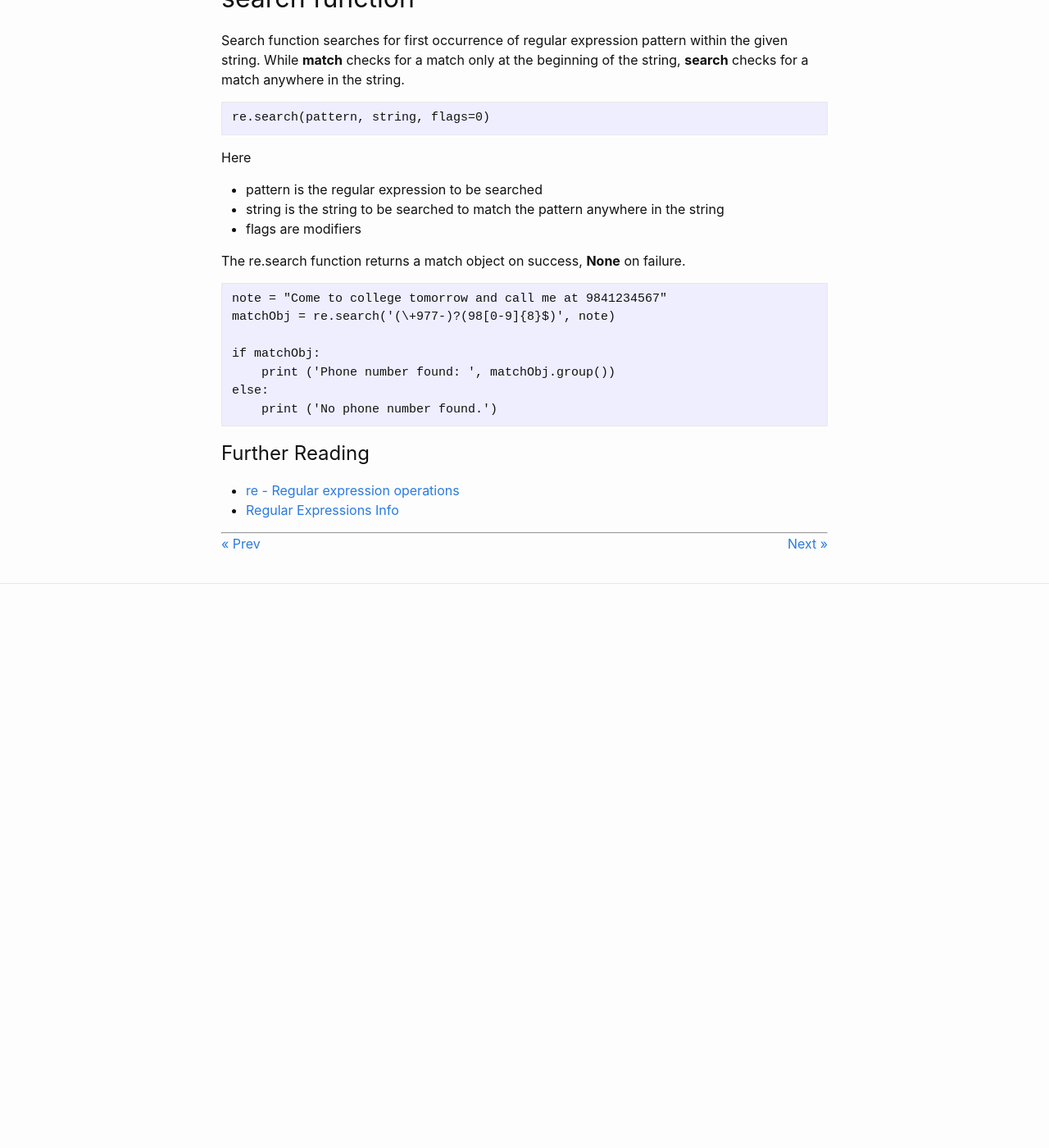
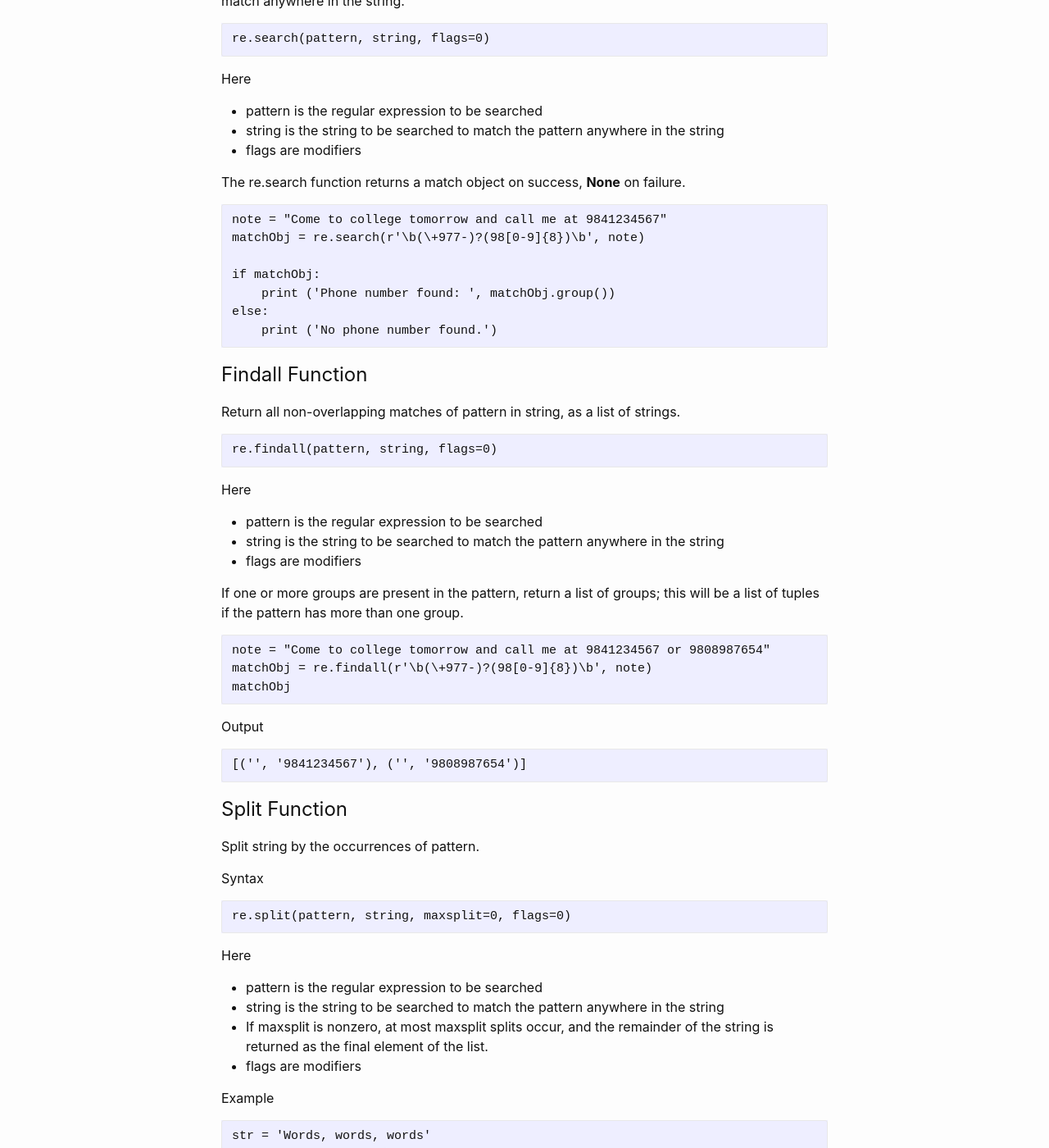
Before and after one commit to dwit013/dwit013.github.io, a Jekyll site: the page built from module/7/regular-expressions.md, in a window 1280 px wide and 1400 px high, scrolled down 3276 px. Shown: the whole window at 82% size. Built offline with Jekyll 4.4.1, drawn with Linux system fonts in a browser that asks for light colours; our own code applies the rules of GitHub Pages for plain Markdown files; before the commit the page ends 4048 px from its top, so only the background shows below that; some of the changed text lies outside the part shown.

```diff
--- a/module/7/regular-expressions.md
+++ b/module/7/regular-expressions.md
@@ -17,9 +17,9 @@ The expression is a string of characters. There are two types of characters:
 * Meta characters which have a special meaning, example square brackets ([])
 * Regular characters which have a literal meaning, example lowercase characters ('a')
 
-## Example
+# Example
 
-Say you want to search for cellphone numbers in a document full of text. You would define a regular expression for it as `(\+977-)?98[0-9]{8}$`.
+Say you want to search for cellphone numbers in a document full of text. You would define a regular expression for it as `\b(\+977-)?98[0-9]{8}\b`.
 
 * It matches cellnumbers starting with +977- or 98, and
 * Having 8 digits after 98.
@@ -28,14 +28,14 @@ Fields of application range from validation to parsing/replacing strings, passin
 
 Let us look at the operators and use case of regular expressions with examples:
 
-## Anchors - ^ and $
+# Anchors - ^ and $
 
     ^The        matches any string that starts with The
     end$        matches any string that ends with 'end'
     ^The end$   matches exact string 'The end'
     world       matches any string with the text 'world'
 
-## Quantifiers - *, +, ? and {}
+# Quantifiers - *, +, ? and {}
 
     yipe*         matches a string that has yip followed by zero or more e
     yipe+         matches a string that has yip followed by one or more e
@@ -46,12 +46,12 @@ Let us look at the operators and use case of regular expressions with examples:
     yip(ye)*      matches a string that has yip followed by zero or more copies
                   of the sequence ye
 
-## OR operator - | and []
+# OR operator - | and []
 
     yip(e|i)      matches a string that has yip followed by e or i
     yip[ei]       same as above
 
-## Character classes
+# Character classes
 
     \d            matches a single character that is a digit
     \D            matches any character which is not a decimal digit
@@ -67,7 +67,7 @@ Let us look at the operators and use case of regular expressions with examples:
     \A            matches only at the start of the string
     \Z            matches only at the end of the string
 
-## Escaping characters
+# Escaping characters
 
 In order to be taken literally, you must escape the characters `^.[$()|*+?{\` with a backslash `\` as they have special meaning.
 
@@ -81,11 +81,11 @@ In order to be taken literally, you must escape the characters `^.[$()|*+?{\` wi
 
 Here, `^` is used as a negation.
 
-# re Module
+## re Module
 
 In Python, **re** module provides functions to use regular expressions.
 
-## match function
+# Match Function
 
 The match function attempts to match regular expression pattern to the given string. It checks for a match only at the beginning of the string.
 
@@ -99,18 +99,18 @@ Here
 
 The re.match function returns a match object on success, **None** on failure.
 
-## group
+# Group
 
 We use group(num) or groups() function of match object to get matched expression.
 
-Adding parentheses will create groups in the regex: ` (\+977-) ? (98[0-9]{8}$) `. Then you can use the group() match object method to grab the matching text from just one group. The first set of parentheses in a regex string will be group 1. The second set will be group 2 and so on.
+Adding parentheses will create groups in the regex: ` \b(\+977-) ? (98[0-9]{8})\b `. Then you can use the group() match object method to grab the matching text from just one group. The first set of parentheses in a regex string will be group 1. The second set will be group 2 and so on.
 
 * group(num) returns specific subgroup of matched object. The subgroup is specified by **num**. If **num** is not specified, it returns entire match.
 * groups() return all matching subgroups in a tuple.
 
 Example I
 
-    matchObj = re.match('(\+977-)?(98[0-9]{8}$)', '9841234567')
+    matchObj = re.match(r'\b(\+977-)?(98[0-9]{8})\b', '9841234567')
 
     if matchObj:
         print ('Valid phone number: ', matchObj.group())
@@ -119,7 +119,7 @@ Example I
 
 Example II
 
-    matchObj = re.match('(\+977-)?(98[0-9]{8}$)', '+977-9841234567')
+    matchObj = re.match(r'\b(\+977-)?(98[0-9]{8})\b', '+977-9841234567')
 
     if matchObj:
         print ('Valid phone number.')
@@ -128,7 +128,7 @@ Example II
     else:
         print ('Invalid phone number')
 
-## search function
+# Search Function
 
 Search function searches for first occurrence of regular expression pattern within the given string. While **match** checks for a match only at the beginning of the string, **search** checks for a match anywhere in the string.
 
@@ -143,14 +143,60 @@ Here
 The re.search function returns a match object on success, **None** on failure.
 
     note = "Come to college tomorrow and call me at 9841234567"
-    matchObj = re.search('(\+977-)?(98[0-9]{8}$)', note)
+    matchObj = re.search(r'\b(\+977-)?(98[0-9]{8})\b', note)
 
     if matchObj:
         print ('Phone number found: ', matchObj.group())
     else:
         print ('No phone number found.')
 
-# Further Reading
+# Findall Function
+
+Return all non-overlapping matches of pattern in string, as a list of strings.
+
+    re.findall(pattern, string, flags=0)
+
+Here
+
+* pattern is the regular expression to be searched
+* string is the string to be searched to match the pattern anywhere in the string
+* flags are modifiers
+
+If one or more groups are present in the pattern, return a list of groups; this will be a list of tuples if the pattern has more than one group.
+
+    note = "Come to college tomorrow and call me at 9841234567 or 9808987654"
+    matchObj = re.findall(r'\b(\+977-)?(98[0-9]{8})\b', note)
+    matchObj
+
+Output
+
+    [('', '9841234567'), ('', '9808987654')]
+
+# Split Function
+
+Split string by the occurrences of pattern.
+
+Syntax
+
+    re.split(pattern, string, maxsplit=0, flags=0)
+
+Here
+
+* pattern is the regular expression to be searched
+* string is the string to be searched to match the pattern anywhere in the string
+* If maxsplit is nonzero, at most maxsplit splits occur, and the remainder of the string is returned as the final element of the list.
+* flags are modifiers
+
+Example
+
+    str = 'Words, words, words'
+    re.split(r'\W+', str)
+
+Output
+
+    ['Words', 'words', 'words']
+
+## Further Reading
 
 * [re - Regular expression operations](https://docs.python.org/3/library/re.html)
 * [Regular Expressions Info](https://www.regular-expressions.info/)
```
Also changed, not shown: module/7/file-handling-basic.md (+65 -9 lines), module/7/file-handling-advanced.md (added).
